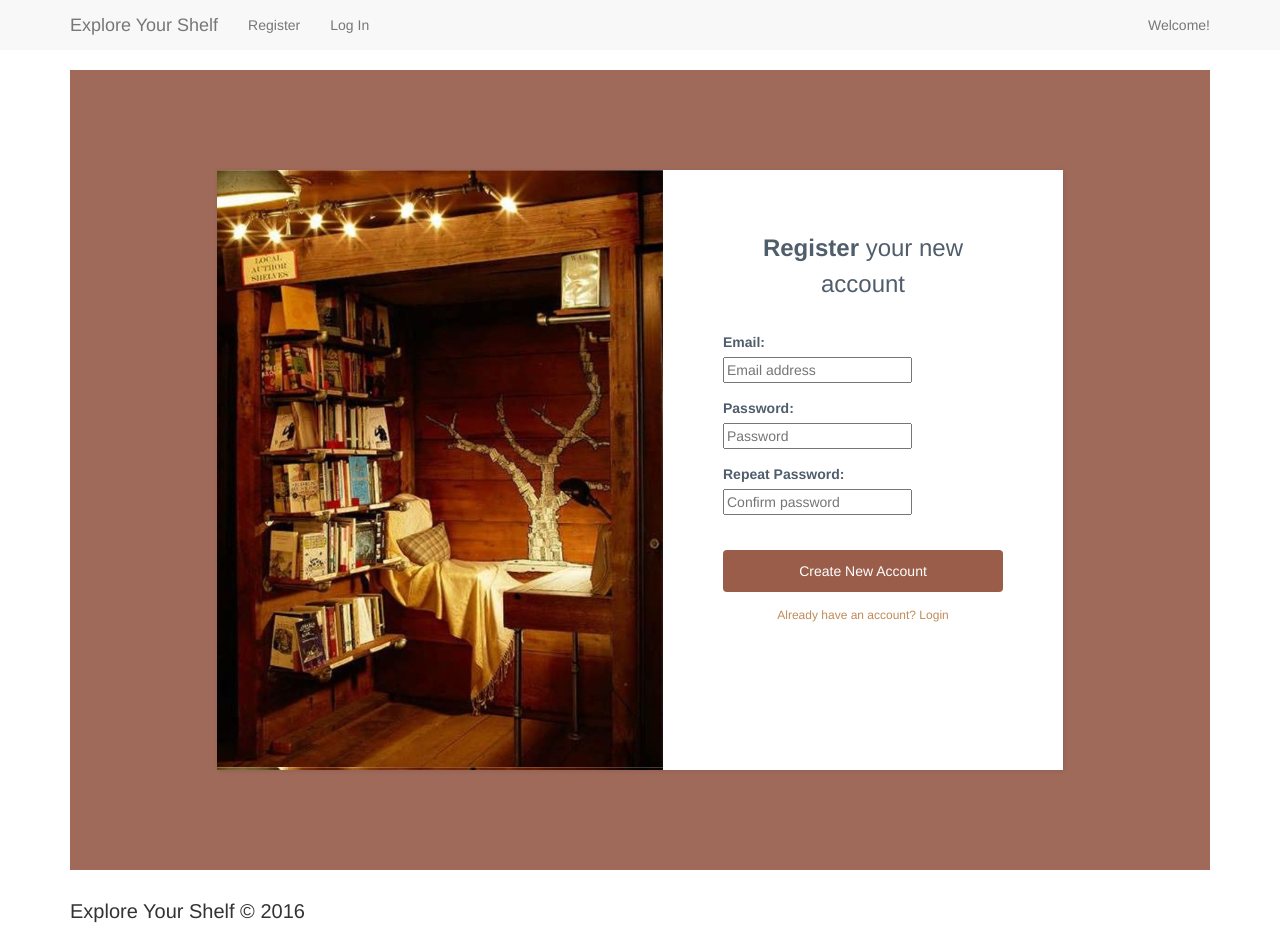
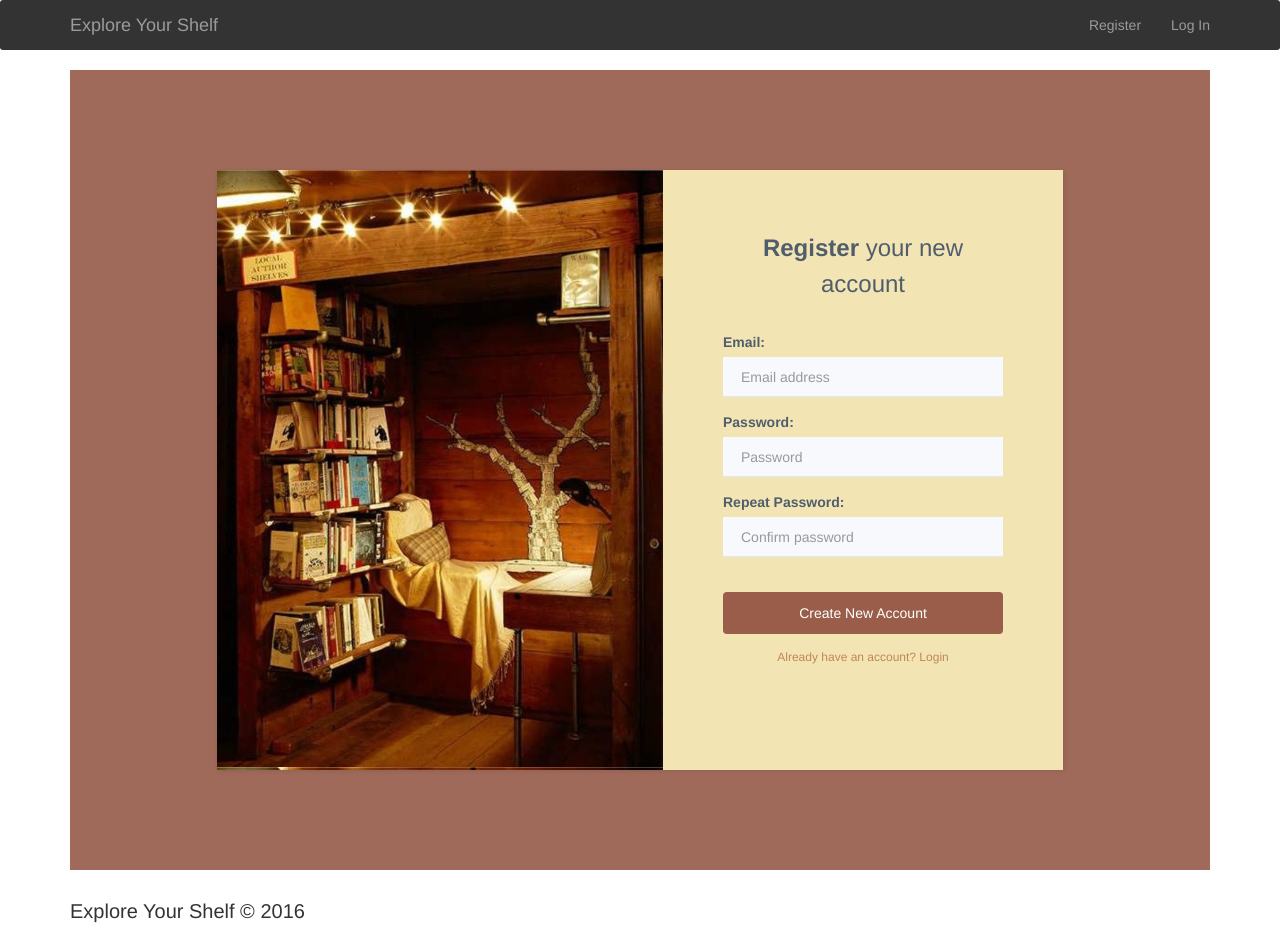
Before and after one commit to szapata1014/App, a Flask app: page /register in a window 1280 px wide. Run offline with Flask 2, Linux system fonts and the light colour scheme; some libraries are stand-ins or nearby versions.

Commit message:
navbar and login/register field updates. can totally be changed back if you hate them

```diff
--- a/app/static/css/Registration-Form-with-Photo.css
+++ b/app/static/css/Registration-Form-with-Photo.css
@@ -22,7 +22,7 @@
 .register-photo form {
   display:table-cell;
   width:400px;
-  background-color:#ffffff;
+  background-color:#f3e4b4;
   padding:40px 60px;
   color:#505e6c;
 }
--- a/app/static/css/user.css
+++ b/app/static/css/user.css
@@ -1,11 +1,27 @@
 .navbar {
   margin-bottom:0;
   border:none;
+  border-radius: 3px;
+  background: #333333;
 }
+
+.navbar-default .navbar-brand {
+  color:#9b9b9b;
+}
+
+.navbar-default .navbar-nav>li>a {
+    color: #9b9b9b!important;
+}
+
+.navbar-default .navbar-nav>li>a:hover {
+    color: #5e5e5e!important;
+}
+
 
 .navbar-brand .glyphicon {
   margin-right:6px;
 }
+
 
 div.iphone-mockup {
   position:relative;
--- a/app/templates/layout.html
+++ b/app/templates/layout.html
@@ -39,22 +39,24 @@
             {% if current_user.is_authenticated %}
               <li><a href="{{ url_for('book.user_books') }}">My Book Shelf</a></li>
               <li><a href="{{ url_for('book.add_book') }}">Add Book</a></li>
-              <li><form class="navbar-form" action="{{ url_for('book.search') }}" method="post" name="search"> {{ g.searchform.hidden_tag() }}{{ g.searchform.search(placeholder="Search Available Books",class_='form-control') }}<button class="btn btn-sm btn-success" type="search">Search</button></form><li>
-              <li><a href="{{ url_for('user.logout') }}">Log Out</a></li>
-
-	      {% if current_user.role == "admin" %}
-              <li><a href="{{ url_for('user.admin_view_users') }}">View All Users (Admin)</a></li>
-	      {% endif %}
-            {% else %}
-              <li><a href="{{ url_for('user.register') }}">Register</a></li>
-              <li><a href="{{ url_for('user.login') }}">Log In</a></li>
+              <li><form class="navbar-form" action="{{ url_for('book.search') }}" method="post" name="search"> {{ g.searchform.hidden_tag() }}{{ g.searchform.search(placeholder="Search Available Books",class='form-control form-control') }}<button class="btn btn-default btn-success" type="search">Search</button></form><li>
             {% endif %}
           </ul>
           <ul class="nav navbar-nav navbar-right">
             {% if current_user.is_authenticated %}
-              <li><a href="{{ url_for('user.user_profile') }}">{{current_user.email}}</a></li>
+            	  {% if current_user.role == "admin" %}
+                  <li><a href="{{ url_for('user.admin_view_users') }}">View All Users (Admin)</a></li>
+	              {% endif %}
+              <li class="dropdown">
+                <a class="dropdown-toggle" data-toggle="dropdown" href="#"><span class="glyphicon glyphicon-user"></span><span class="caret"></span></a>
+                <ul class="dropdown-menu">
+                  <li><a href="{{ url_for('user.user_profile') }}">My Profile</a></li>
+                  <li><a href="{{ url_for('user.logout') }}">Log Out</a></li>
+                </ul>
+              </li>
             {% else %}
-              <li><a>Welcome!</a ></li>
+              <li><a href="{{ url_for('user.register') }}">Register</a></li>
+              <li><a href="{{ url_for('user.login') }}">Log In</a></li>
             {% endif %}
           </ul>
         </div><!--/.nav-collapse -->
--- a/app/templates/login.html
+++ b/app/templates/login.html
@@ -11,10 +11,10 @@
 
    {{ form.csrf_token }}
    <div class="form-group">
-      {{ render_field(form.email, placeholder="Email address") }}
+      {{ render_field(form.email, placeholder="Email address", class="form-control") }}
    </div>
    <div class="form-group">
-      {{ render_field(form.password, placeholder="Password") }}
+      {{ render_field(form.password, placeholder="Password", class="form-control") }}
    </div>
 
    <div class="form-group">
--- a/app/templates/register.html
+++ b/app/templates/register.html
@@ -10,13 +10,13 @@
       <h2 class="text-center"><strong>Register</strong> your new account</h2>
       {{ form.csrf_token }}
       <div class="form-group">
-        {{ render_field(form.email, placeholder="Email address") }}
+        {{ render_field(form.email, placeholder="Email address", class="form-control") }}
       </div>
       <div class="form-group">
-        {{ render_field(form.password, placeholder="Password") }}
+        {{ render_field(form.password, placeholder="Password", class="form-control") }}
       </div>
       <div class="form-group">
-        {{ render_field(form.confirm, placeholder="Confirm password") }}
+        {{ render_field(form.confirm, placeholder="Confirm password", class="form-control") }}
       </div>
 
       <div class="form-group">
```
